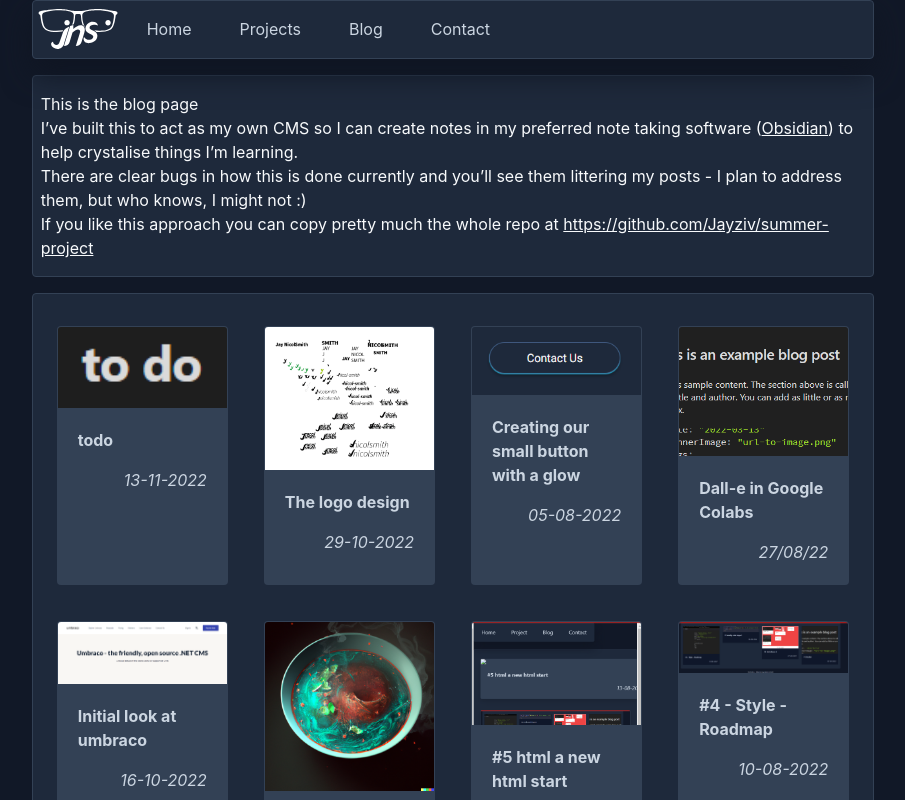
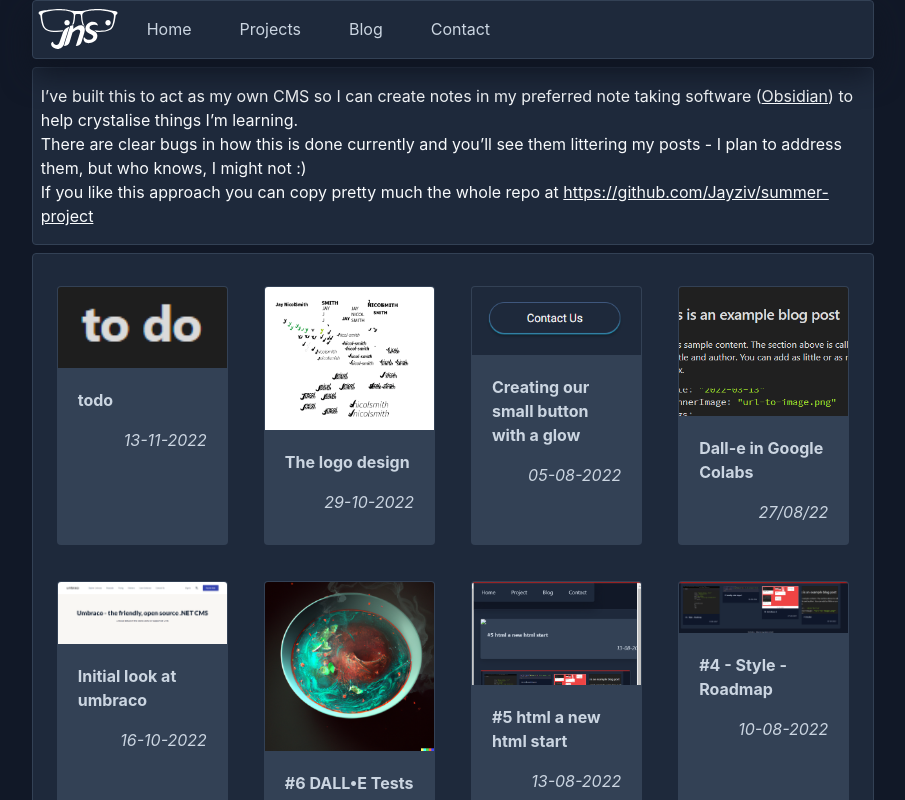
Before and after one commit to Jayziv/summer-project, a Next.js app: page /blog in a window 1280 px wide. Shown: the top 800 px of the page, without its empty margins (187-1092 px from the left). Built offline with nearby package versions, Linux system fonts and the light colour scheme.

Commit message:
tidy up - added todo

```diff
--- a/pages/blog.js
+++ b/pages/blog.js
@@ -8,9 +8,8 @@ export default function Blog({posts}){
 
     const reversedPosts = posts.slice().reverse();
 
-    return <main className="container-content flex flex-col align-middle justify-center self-auto mx-auto text-slate-300 mt-4">
-        <div className="text-slate-50 container-card mb-4">
-            <h1>This is the blog page</h1>
+    return <main className="container-content flex flex-col align-middle justify-center self-auto mx-auto text-slate-300 mt-2">
+        <div className="text-slate-50 container-card mb-2">
             <p>I&rsquo;ve built this to act as my own CMS so I can create notes in my preferred note taking software (<a href="https://obsidian.md/" className="underline">Obsidian</a>) to help crystalise things I&rsquo;m learning.</p>
             <p>There are clear bugs in how this is done currently and you&rsquo;ll see them littering my posts - I plan to address them, but who knows, I might not :)</p>
             <p>If you like this approach you can copy pretty much the whole repo at <a href="https://github.com/Jayziv/summer-project" target="_blank" className='underline' rel="noreferrer">https://github.com/Jayziv/summer-project</a></p>
--- a/pages/index.js
+++ b/pages/index.js
@@ -3,10 +3,12 @@ import { user } from '../configs/user'
 
 export default function Home() {
   return (
-    <div className="container-card ">
-      <p className="text-center text-xl pt-24 px-3 text-slate-300"><strong className="text-2xl">Hi i&rsquo;m {user.userName}</strong><br />
-        a {user.occupation} based in England.</p>
-      <p className="text-center text-xl py-24 px-3 text-slate-300">I created this site / blog to learn about, store and share some of the things I create.</p>
+    <div className="container-content flex flex-col align-middle justify-center self-auto mx-auto text-slate-300 mt-2">
+      <div class="container-card">
+        <p className="text-center text-xl pt-24 px-3 text-slate-300"><strong className="text-2xl">Hi i&rsquo;m {user.userName}</strong><br />
+          a {user.occupation} based in England.</p>
+        <p className="text-center text-xl py-24 px-3 text-slate-300">I created this site / blog to learn about, store and share some of the things I create.<br/>As you can see this is a <strong>work in progress</strong>.</p>
+      </div>
     </div>
   )
 }
--- a/pages/projects.js
+++ b/pages/projects.js
@@ -3,11 +3,14 @@
 export default function Projects(){
 
     return (
-        <main className="container-card grid-1234">
-            <p className="text-white text-center mx-auto">You&rsquo;re in one is that not enough. gawd.</p>
-            <p className="text-white text-center mx-auto">You&rsquo;re in one is that not enough. gawd.</p>
-            <p className="text-white text-center mx-auto">You&rsquo;re in one is that not enough. gawd.</p>
-            <p className="text-white text-center mx-auto">You&rsquo;re in one is that not enough. gawd.</p>
+        <main className="container-content align-center flex flex-col align-middle justify-center self-auto mx-auto text-slate-300 mt-2">
+            <div className="container-card grid-1234">
+                <p className="text-white text-center mx-auto "><a className="underline text-4xl text-orange-500" href="https://www.enrichmentmusic.co.uk" target="_blank" rel="noreferrer">Enrichment Music</a><br/><br/>Built using <strong>NextJS</strong> and <strong>TailwindCSS</strong> for a friend who had a Wix site - so I recreated it and hosted it for him :)</p>
+                <p className="text-white text-center mx-auto">You&rsquo;re in one is that not enough. gawd.</p>
+                <p className="text-white text-center mx-auto">You&rsquo;re in one is that not enough. gawd.</p>
+                <p className="text-white text-center mx-auto">You&rsquo;re in one is that not enough. gawd.</p>
+            </div>
+
         </main>
     )
 }
```
Also changed, not shown: public/BlogVault/articles/to do.md (+2 -0 lines).
